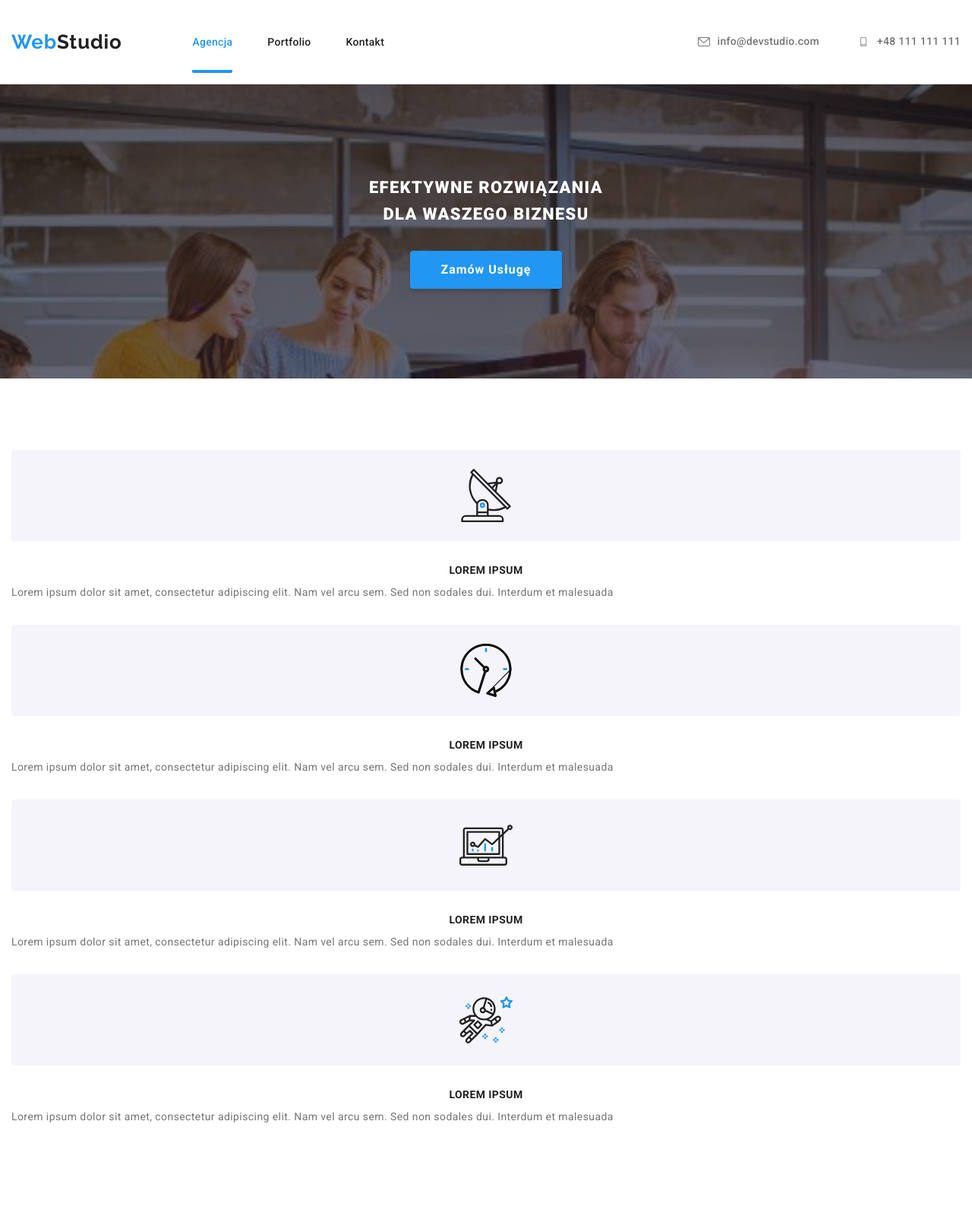
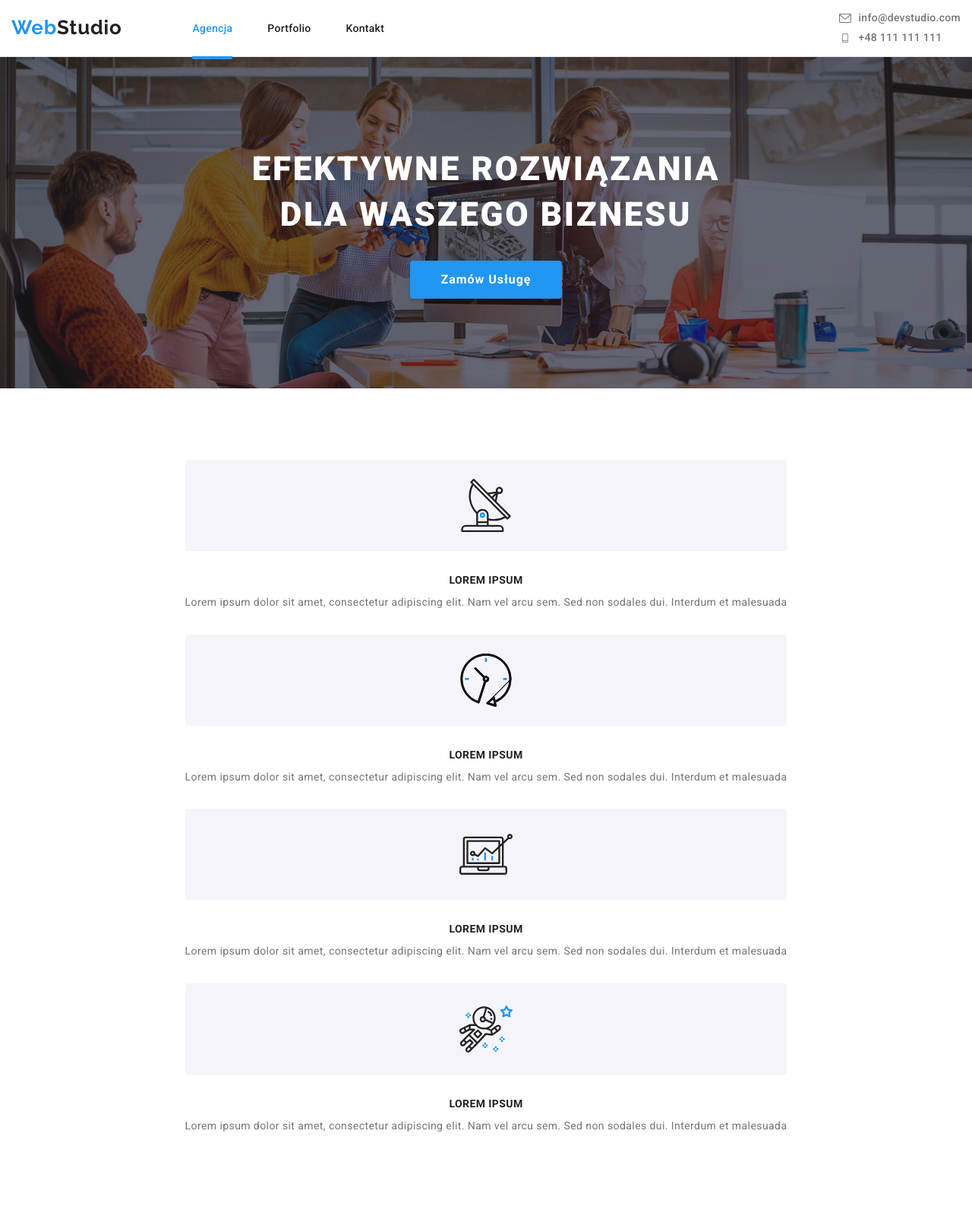
Before and after one commit to Chrapson/GOIT-MARKUP-HW, a plain HTML site: page index.html in a window 1280 px wide. Shown: the top 1600 px of the page at 76% size. Drawn offline with nearby package versions, Linux system fonts and the light colour scheme.

Commit message:
tablet-responsive

```diff
--- a/index.html
+++ b/index.html
@@ -19,7 +19,7 @@
   </head>
   <body>
     <header class="body-header">
-      <div class="container">
+      <div class="header__container container">
         <nav class="menu-nav">
           <a class="blue-logo logo" href="index.html"
             >Web<span class="black-logo logo">Studio</span></a
@@ -60,6 +60,7 @@
             >
           </li>
         </ul>
+
         <button
           type="button"
           class="menu-toggle js-open-menu"
@@ -88,7 +89,7 @@
       <section class="section solutions">
         <div class="container">
           <ul class="solutions__list list">
-            <li>
+            <li class="solutions__list-item">
               <div class="solutions__icon">
                 <svg width="70" height="70">
                   <use href="./images/icons.svg#icon-antenna-1"></use>
@@ -100,7 +101,7 @@
                 arcu sem. Sed non sodales dui. Interdum et malesuada
               </p>
             </li>
-            <li>
+            <li class="solutions__list-item">
               <div class="solutions__icon">
                 <svg width="70" height="70">
                   <use href="./images/icons.svg#icon-clock-1"></use>
@@ -112,7 +113,7 @@
                 arcu sem. Sed non sodales dui. Interdum et malesuada
               </p>
             </li>
-            <li>
+            <li class="solutions__list-item">
               <div class="solutions__icon">
                 <svg width="70" height="70">
                   <use href="./images/icons.svg#icon-diagram-1"></use>
@@ -124,7 +125,7 @@
                 arcu sem. Sed non sodales dui. Interdum et malesuada
               </p>
             </li>
-            <li>
+            <li class="solutions__list-item">
               <div class="solutions__icon">
                 <svg width="70" height="70">
                   <use href="./images/icons.svg#icon-astronaut-1"></use>
--- a/sass/components/_hero.scss
+++ b/sass/components/_hero.scss
@@ -1,11 +1,6 @@
 .hero-bg {
   background: #2f303a;
   &__img {
-    // background-image: linear-gradient(
-    //     rgba(47, 48, 58, 0.4),
-    //     rgba(47, 48, 58, 0.4)
-    //   ),
-    //   url("../images/hero768.jpg");
     background-image: linear-gradient(
         rgba(47, 48, 58, 0.4),
         rgba(47, 48, 58, 0.4)
@@ -24,13 +19,12 @@
     justify-content: center;
     align-items: center;
     gap: 30px;
-    // max-width: $mobileWidth;
+    // padding-top: 118px;
   }
   &__title {
     font-style: normal;
     font-weight: 900;
-    // font-size: 44px;
-    // line-height: 1.36;
+
     padding-top: 118px;
     font-size: 22px;
     line-height: 1.61;
@@ -67,3 +61,33 @@
     color: $light-blue-color;
   }
 }
+
+@media screen and (min-width: 768px) and (max-width: 1199px) {
+  .hero-bg {
+    &__img {
+      background-image: linear-gradient(
+          rgba(47, 48, 58, 0.4),
+          rgba(47, 48, 58, 0.4)
+        ),
+        url("../images/hero768.jpg");
+    }
+    &__title {
+      font-size: 26px;
+    }
+  }
+}
+@media screen and (min-width: 1200px) {
+  .hero-bg {
+    &__img {
+      background-image: linear-gradient(
+          rgba(47, 48, 58, 0.4),
+          rgba(47, 48, 58, 0.4)
+        ),
+        url("../images/hero1200.jpg");
+    }
+    &__title {
+      font-size: 44px;
+      line-height: 1.36;
+    }
+  }
+}
--- a/sass/components/_navigation.scss
+++ b/sass/components/_navigation.scss
@@ -1,15 +1,11 @@
-.body-header {
+.header__container {
   background-color: $white;
   border-bottom: 1px solid #ececec;
-  padding: 15px 0 15px 0;
+  padding: 16px 15px;
+  display: flex;
+  justify-content: space-between;
 }
 
-.body-header {
-  & > .container {
-    display: flex;
-    justify-content: space-between;
-  }
-}
 .logo {
   display: flex;
   align-items: center;
@@ -74,8 +70,9 @@
     }
   }
   &__contact-list {
-    padding: 32px 0;
-    gap: 50px;
+    flex-direction: column;
+    align-items: baseline;
+    gap: 10px;
     &-element {
       font-style: normal;
       font-weight: 500;
@@ -101,3 +98,8 @@
     }
   }
 }
+@media screen and (min-width: 768px) and (max-width: 1199px) {
+  .header__container {
+    padding: 26px 15px;
+  }
+}
--- a/sass/components/_solutions.scss
+++ b/sass/components/_solutions.scss
@@ -4,16 +4,17 @@
     display: flex;
     align-items: center;
     justify-content: center;
+    // padding: 25px 100px;
     background-color: $alt-white;
     border-radius: 4px;
-    // width: 270px;
     height: 120px;
     margin-bottom: 30px;
   }
 
   &__list {
     display: flex;
-    flex-direction: column;
+    justify-content: center;
+    flex-wrap: wrap;
     gap: 30px;
 
     &-header {
@@ -36,3 +37,15 @@
     }
   }
 }
+@media screen and (min-width: 768px) and (max-width: 1199px) {
+  .solutions__list {
+    flex-direction: row;
+    justify-content: space-between;
+    &-item {
+      max-width: 345px;
+    }
+    &-header {
+      display: block;
+    }
+  }
+}
```
Also changed, not shown: css/main.min.css, images/hero1200.jpg (added), images/hero768.jpg, 1 other file.
